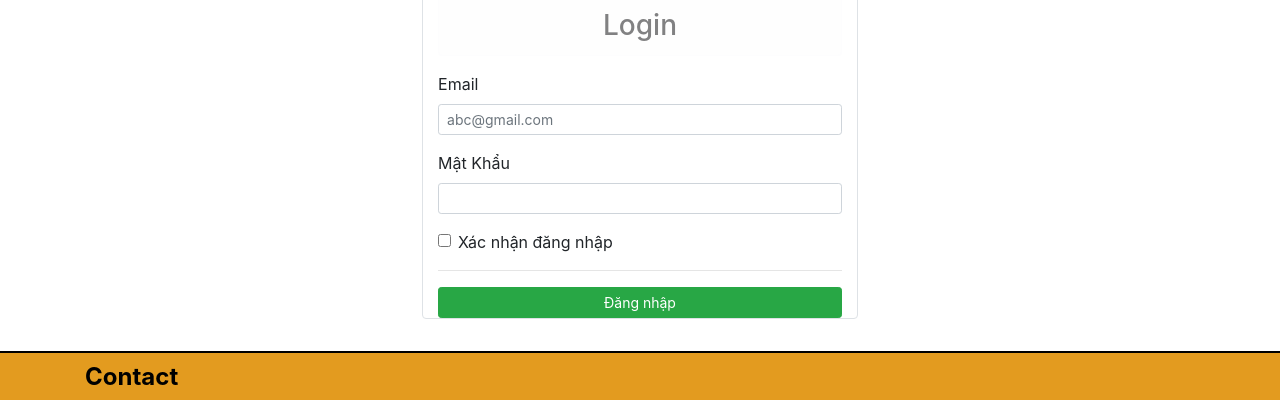
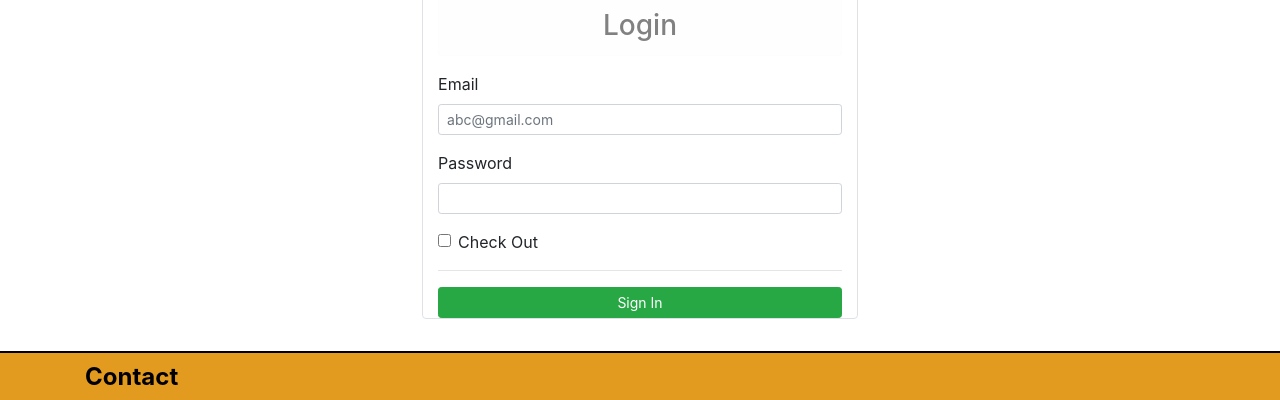
Before and after one commit to huynhcong1706/PianoShop, a Django app: page /login in a window 1280 px wide. Shown: the part 360-760 px from the top of the page. Run offline with Django 3.2, Linux system fonts and the light colour scheme; some libraries are stand-ins or nearby versions.

Commit message:
Update login.html

```diff
--- a/store/templates/login.html
+++ b/store/templates/login.html
@@ -34,7 +34,7 @@
 
                 <!-- password -->
                 <div class="form-group">
-                    <label for="">Mật Khẩu</label>
+                    <label for="">Password</label>
                     <input type="password"
                     name="password"
                     id=""
@@ -44,10 +44,10 @@
                 <!--Checkme button-->
             <div class="mb-3 form-check">
                     <input type="checkbox" class="form-check-input" id="exampleCheck1">
-                    <label class="form-check-label d-grid gap-2" for="exampleCheck1">Xác nhận đăng nhập</label>
+                    <label class="form-check-label d-grid gap-2" for="exampleCheck1">Check Out</label>
                 </div>
                 <hr>
-                <button type="submit" class="btn btn-sm btn-success col-lg-12">Đăng nhập</button>
+                <button type="submit" class="btn btn-sm btn-success col-lg-12">Sign In</button>
 
 
 
```
